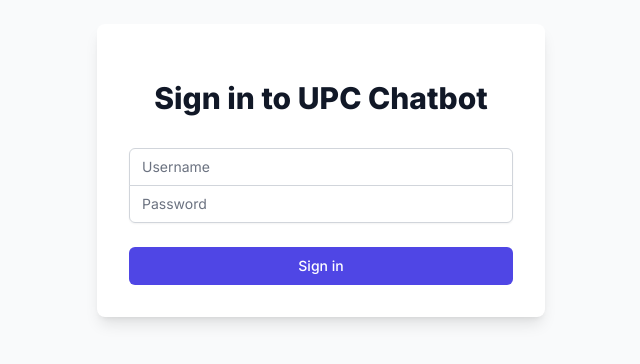
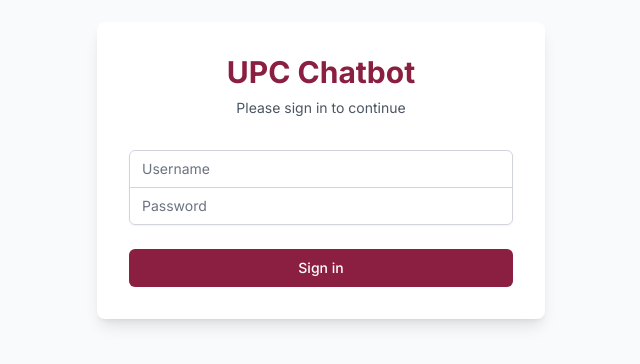
Before and after one commit to Panxi793/upc-chatbot-frontend, a Next.js app: page /login in a window 1280 px wide. Shown: the part 230-594 px from the top of the page, without its empty margins (319-959 px from the left). Built offline with nearby package versions, Linux system fonts and the light colour scheme.

Commit message:
Added auth to be able to upload documents

```diff
--- a/src/app/login/page.tsx
+++ b/src/app/login/page.tsx
@@ -2,26 +2,49 @@
 
 import { useState } from 'react';
 import { useRouter } from 'next/navigation';
+import { authApi } from '@/services/api';
 
 export default function LoginPage() {
   const [username, setUsername] = useState('');
   const [password, setPassword] = useState('');
+  const [error, setError] = useState<string | null>(null);
+  const [isLoading, setIsLoading] = useState(false);
   const router = useRouter();
 
   const handleSubmit = async (e: React.FormEvent) => {
     e.preventDefault();
-    // TODO: Implement login logic
-    router.push('/dashboard');
+    setError(null);
+    setIsLoading(true);
+
+    try {
+      await authApi.login(username, password);
+      router.push('/admin/documents');
+    } catch (err) {
+      setError('Invalid username or password');
+      console.error('Login error:', err);
+    } finally {
+      setIsLoading(false);
+    }
   };
 
   return (
     <div className="min-h-screen flex items-center justify-center bg-gray-50">
       <div className="max-w-md w-full space-y-8 p-8 bg-white rounded-lg shadow-lg">
         <div>
-          <h2 className="mt-6 text-center text-3xl font-extrabold text-gray-900">
-            Sign in to UPC Chatbot
+          <h2 className="text-center text-3xl font-bold text-up-maroon">
+            UPC Chatbot
           </h2>
+          <p className="mt-2 text-center text-sm text-up-gray-600">
+            Please sign in to continue
+          </p>
         </div>
+
+        {error && (
+          <div className="bg-red-100 text-red-700 p-3 rounded-md text-sm">
+            {error}
+          </div>
+        )}
+
         <form className="mt-8 space-y-6" onSubmit={handleSubmit}>
           <div className="rounded-md shadow-sm -space-y-px">
             <div>
@@ -33,10 +56,11 @@ export default function LoginPage() {
                 name="username"
                 type="text"
                 required
-                className="appearance-none rounded-none relative block w-full px-3 py-2 border border-gray-300 placeholder-gray-500 text-gray-900 rounded-t-md focus:outline-none focus:ring-indigo-500 focus:border-indigo-500 focus:z-10 sm:text-sm"
+                className="appearance-none rounded-none relative block w-full px-3 py-2 border border-up-gray-300 placeholder-up-gray-500 text-up-gray-900 rounded-t-md focus:outline-none focus:ring-up-maroon focus:border-up-maroon focus:z-10 sm:text-sm"
                 placeholder="Username"
                 value={username}
                 onChange={(e) => setUsername(e.target.value)}
+                disabled={isLoading}
               />
             </div>
             <div>
@@ -48,10 +72,11 @@ export default function LoginPage() {
                 name="password"
                 type="password"
                 required
-                className="appearance-none rounded-none relative block w-full px-3 py-2 border border-gray-300 placeholder-gray-500 text-gray-900 rounded-b-md focus:outline-none focus:ring-indigo-500 focus:border-indigo-500 focus:z-10 sm:text-sm"
+                className="appearance-none rounded-none relative block w-full px-3 py-2 border border-up-gray-300 placeholder-up-gray-500 text-up-gray-900 rounded-b-md focus:outline-none focus:ring-up-maroon focus:border-up-maroon focus:z-10 sm:text-sm"
                 placeholder="Password"
                 value={password}
                 onChange={(e) => setPassword(e.target.value)}
+                disabled={isLoading}
               />
             </div>
           </div>
@@ -59,9 +84,12 @@ export default function LoginPage() {
           <div>
             <button
               type="submit"
-              className="group relative w-full flex justify-center py-2 px-4 border border-transparent text-sm font-medium rounded-md text-white bg-indigo-600 hover:bg-indigo-700 focus:outline-none focus:ring-2 focus:ring-offset-2 focus:ring-indigo-500"
+              disabled={isLoading}
+              className={`group relative w-full flex justify-center py-2 px-4 border border-transparent text-sm font-medium rounded-md text-white bg-up-maroon hover:bg-up-maroon-dark focus:outline-none focus:ring-2 focus:ring-offset-2 focus:ring-up-maroon ${
+                isLoading ? 'opacity-50 cursor-not-allowed' : ''
+              }`}
             >
-              Sign in
+              {isLoading ? 'Signing in...' : 'Sign in'}
             </button>
           </div>
         </form>
```
